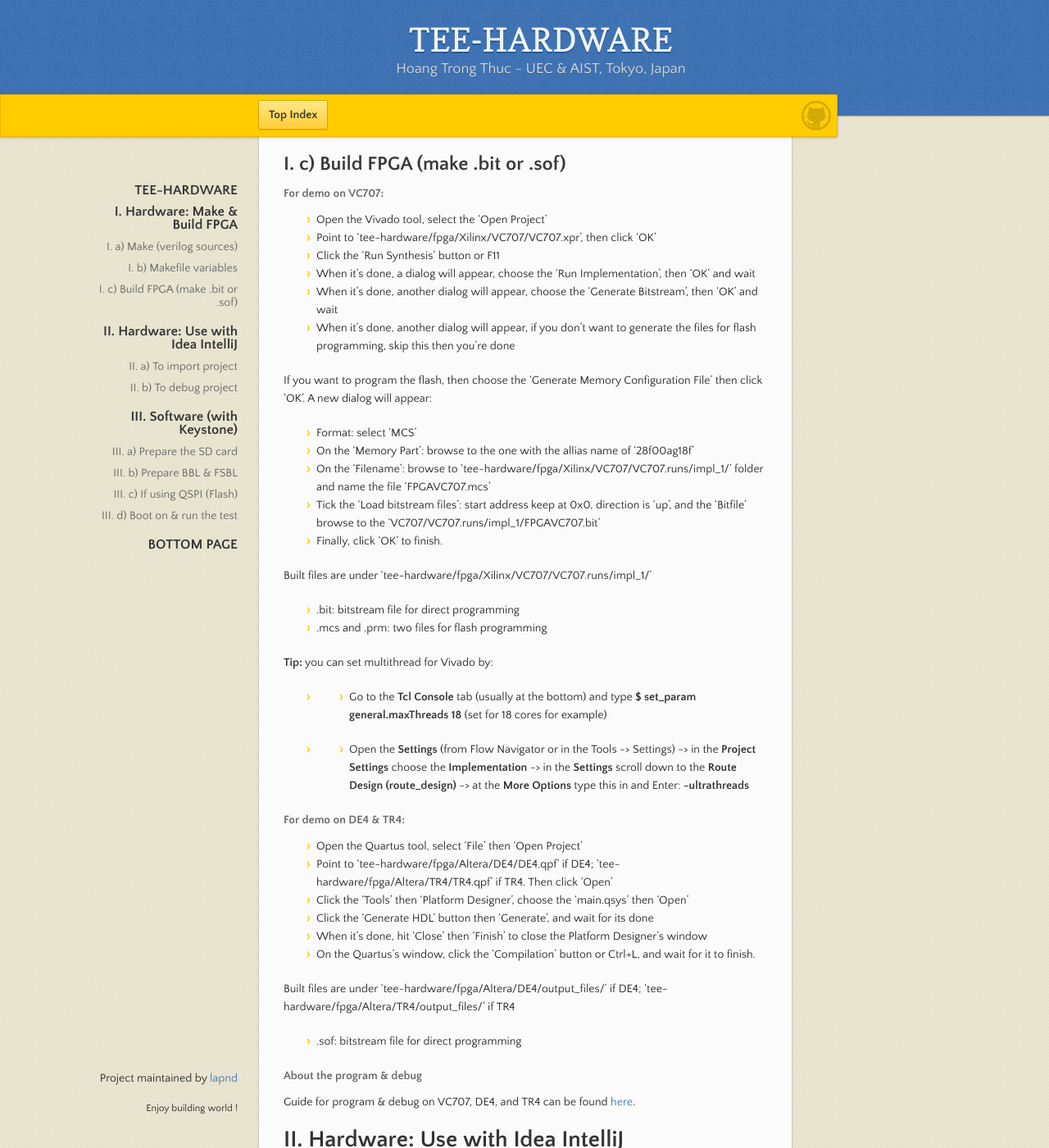
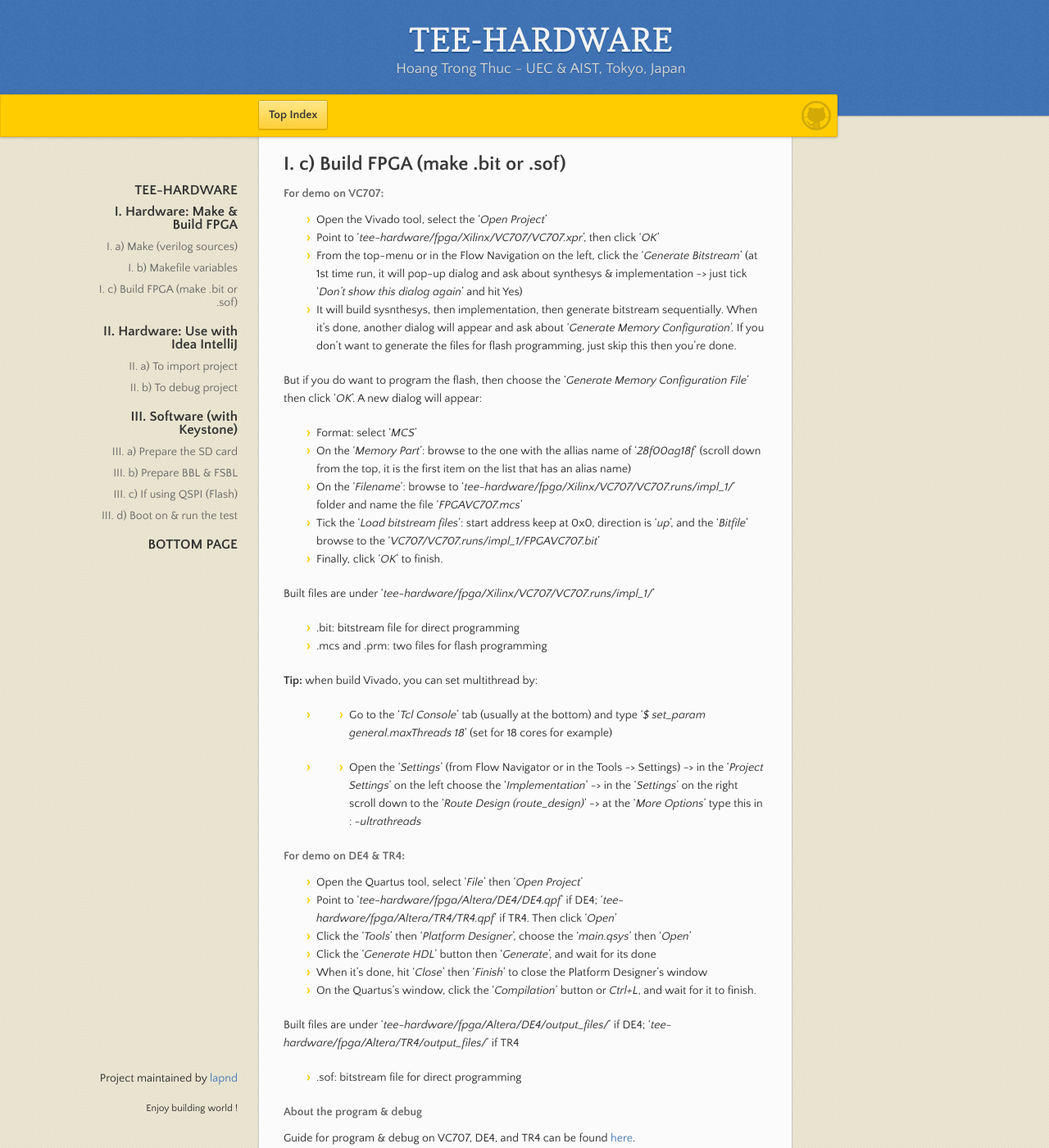
Before and after one commit to lapnd/httdes.github.io, a Jekyll site: the page built from tee-hw.md, in a window 1280 px wide and 1400 px high, scrolled down 2049 px. Shown: the whole window at 82% size. Built offline with Jekyll 4.4.1, drawn with Linux system fonts in a browser that asks for light colours; our own code applies the rules of GitHub Pages for plain Markdown files; some of the changed text lies outside the part shown.

Commit message:
Update tee-hw.md

```diff
--- a/tee-hw.md
+++ b/tee-hw.md
@@ -66,47 +66,45 @@ In the **BOOTSRC**=QSPI scenario, the ZSBL is stored in the Flash (via QSPI) out
 VC707 doesn't have enough GPIOs for QSPI and USB1.1, so the **BOOTSRC** variable always equal BOOTROM even selected as QSPI, and the USB1.1 module is deactivated in the VC707 demo.
 
 #### About DE4 & TR4 demos
-Currently, DE4 and TR4 demos aren't support PCIE. So in DE4 and TR4 demos, the **PCIE** variable always point to without PCIE.
+Currently, DE4 and TR4 demos don't support PCIE. So in DE4 and TR4 demos, the **PCIE** variable always point to without PCIE.
 
 #### About the 32-bit Boom
 The 32bit Boom doesn't support FPU, so the **ISACONF**=RV32GC with Boom core is an invalid configuration.
 
-**TODO**: currently 32bit Boom got bug and cannot perform in FPGA, so please don't use 32bit Boom *(32/64bit Rocket and 64bit Boom are okay!)*
+Furthermore, 32bit Boom currently got bug and cannot perform in FPGA, so please don't use 32bit Boom *(32/64bit Rocket and 64bit Boom are okay!)*
 
 ## I. c) Build FPGA (make .bit or .sof)
 
 #### For demo on VC707:
-- Open the Vivado tool, select the 'Open Project'
-- Point to 'tee-hardware/fpga/Xilinx/VC707/VC707.xpr', then click 'OK'
-- Click the 'Run Synthesis' button or F11
-- When it's done, a dialog will appear, choose the 'Run Implementation', then 'OK' and wait
-- When it's done, another dialog will appear, choose the 'Generate Bitstream', then 'OK' and wait
-- When it's done, another dialog will appear, if you don't want to generate the files for flash programming, skip this then you're done
+- Open the Vivado tool, select the '*Open Project*'
+- Point to '*tee-hardware/fpga/Xilinx/VC707/VC707.xpr*', then click '*OK*'
+- From the top-menu or in the Flow Navigation on the left, click the '*Generate Bitstream*' (at 1st time run, it will pop-up dialog and ask about synthesys & implementation -> just tick '*Don't show this dialog again*' and hit Yes)
+- It will build sysnthesys, then implementation, then generate bitstream sequentially. When it's done, another dialog will appear and ask about '*Generate Memory Configuration*'. If you don't want to generate the files for flash programming, just skip this then you're done.
 
-If you want to program the flash, then choose the 'Generate Memory Configuration File' then click 'OK'. A new dialog will appear:
-- Format: select 'MCS'
-- On the 'Memory Part': browse to the one with the allias name of '28f00ag18f'
-- On the 'Filename': browse to 'tee-hardware/fpga/Xilinx/VC707/VC707.runs/impl_1/' folder and name the file 'FPGAVC707.mcs'
-- Tick the 'Load bitstream files': start address keep at 0x0, direction is 'up', and the 'Bitfile' browse to the 'VC707/VC707.runs/impl_1/FPGAVC707.bit'
-- Finally, click 'OK' to finish.
+But if you do want to program the flash, then choose the '*Generate Memory Configuration File*' then click '*OK*'. A new dialog will appear:
+- Format: select '*MCS*'
+- On the '*Memory Part*': browse to the one with the allias name of '*28f00ag18f*' (scroll down from the top, it is the first item on the list that has an alias name)
+- On the '*Filename*': browse to '*tee-hardware/fpga/Xilinx/VC707/VC707.runs/impl_1/*' folder and name the file '*FPGAVC707.mcs*'
+- Tick the '*Load bitstream files*': start address keep at 0x0, direction is '*up*', and the '*Bitfile*' browse to the '*VC707/VC707.runs/impl_1/FPGAVC707.bit*'
+- Finally, click '*OK*' to finish.
 
-Built files are under 'tee-hardware/fpga/Xilinx/VC707/VC707.runs/impl_1/'
+Built files are under '*tee-hardware/fpga/Xilinx/VC707/VC707.runs/impl_1/*'
 - .bit: bitstream file for direct programming
 - .mcs and .prm: two files for flash programming
 
-**Tip:** you can set multithread for Vivado by:
-- 1. Go to the **Tcl Console** tab (usually at the bottom) and type **$ set_param general.maxThreads 18** (set for 18 cores for example)
-- 2. Open the **Settings** (from Flow Navigator or in the Tools -> Settings) -> in the **Project Settings** choose the **Implementation** -> in the **Settings** scroll down to the **Route Design (route_design)** -> at the **More Options** type this in and Enter: **-ultrathreads**
+**Tip:** when build Vivado, you can set multithread by:
+- 1. Go to the '*Tcl Console*' tab (usually at the bottom) and type '*$ set_param general.maxThreads 18*' (set for 18 cores for example)
+- 2. Open the '*Settings*' (from Flow Navigator or in the Tools -> Settings) -> in the '*Project Settings*' on the left choose the '*Implementation*' -> in the '*Settings*' on the right scroll down to the '*Route Design (route_design)*' -> at the '*More Options*' type this in : *-ultrathreads*
 
 #### For demo on DE4 & TR4:
-- Open the Quartus tool, select 'File' then 'Open Project'
-- Point to 'tee-hardware/fpga/Altera/DE4/DE4.qpf' if DE4; 'tee-hardware/fpga/Altera/TR4/TR4.qpf' if TR4. Then click 'Open'
-- Click the 'Tools' then 'Platform Designer', choose the 'main.qsys' then 'Open'
-- Click the 'Generate HDL' button then 'Generate', and wait for its done
-- When it's done, hit 'Close' then 'Finish' to close the Platform Designer's window
-- On the Quartus's window, click the 'Compilation' button or Ctrl+L, and wait for it to finish.
+- Open the Quartus tool, select '*File*' then '*Open Project*'
+- Point to '*tee-hardware/fpga/Altera/DE4/DE4.qpf*' if DE4; '*tee-hardware/fpga/Altera/TR4/TR4.qpf*' if TR4. Then click '*Open*'
+- Click the '*Tools*' then '*Platform Designer*', choose the '*main.qsys*' then '*Open*'
+- Click the '*Generate HDL*' button then '*Generate*', and wait for its done
+- When it's done, hit '*Close*' then '*Finish*' to close the Platform Designer's window
+- On the Quartus's window, click the '*Compilation*' button or *Ctrl+L*, and wait for it to finish.
 
-Built files are under 'tee-hardware/fpga/Altera/DE4/output_files/' if DE4; 'tee-hardware/fpga/Altera/TR4/output_files/' if TR4
+Built files are under '*tee-hardware/fpga/Altera/DE4/output_files/*' if DE4; '*tee-hardware/fpga/Altera/TR4/output_files/*' if TR4
 - .sof: bitstream file for direct programming
 
 #### About the program & debug
```
